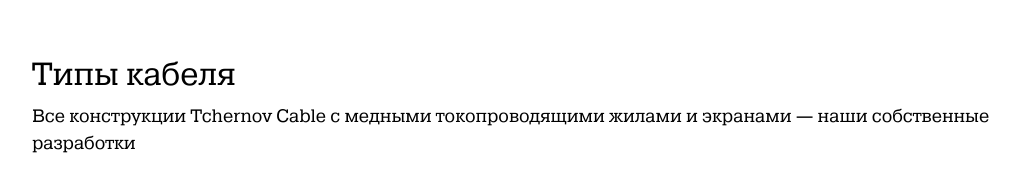
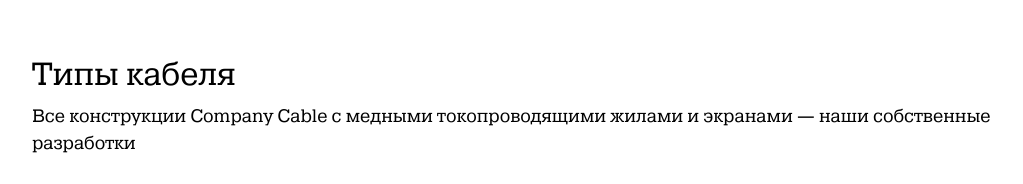
Before and after one commit to Daniil861/cable, a plain HTML site: page index.html in a window 1280 px wide. Shown: the part 2038-2222 px from the top of the page, without its empty margins (128-1151 px from the left). Drawn offline with nearby package versions, Linux system fonts and the light colour scheme.

Commit message:
Update index.html

```diff
--- a/index.html
+++ b/index.html
@@ -385,7 +385,7 @@
 						<h2 class="types__title title">Типы кабеля</h2>
 						<div class="types__text text">
 							<p>
-								Все конструкции Tchernov Cable с&nbsp;медными токопроводящими жилами
+								Все конструкции Company Cable с&nbsp;медными токопроводящими жилами
 								и&nbsp;экранами&nbsp;&mdash; наши собственные разработки
 							</p>
 						</div>
```
